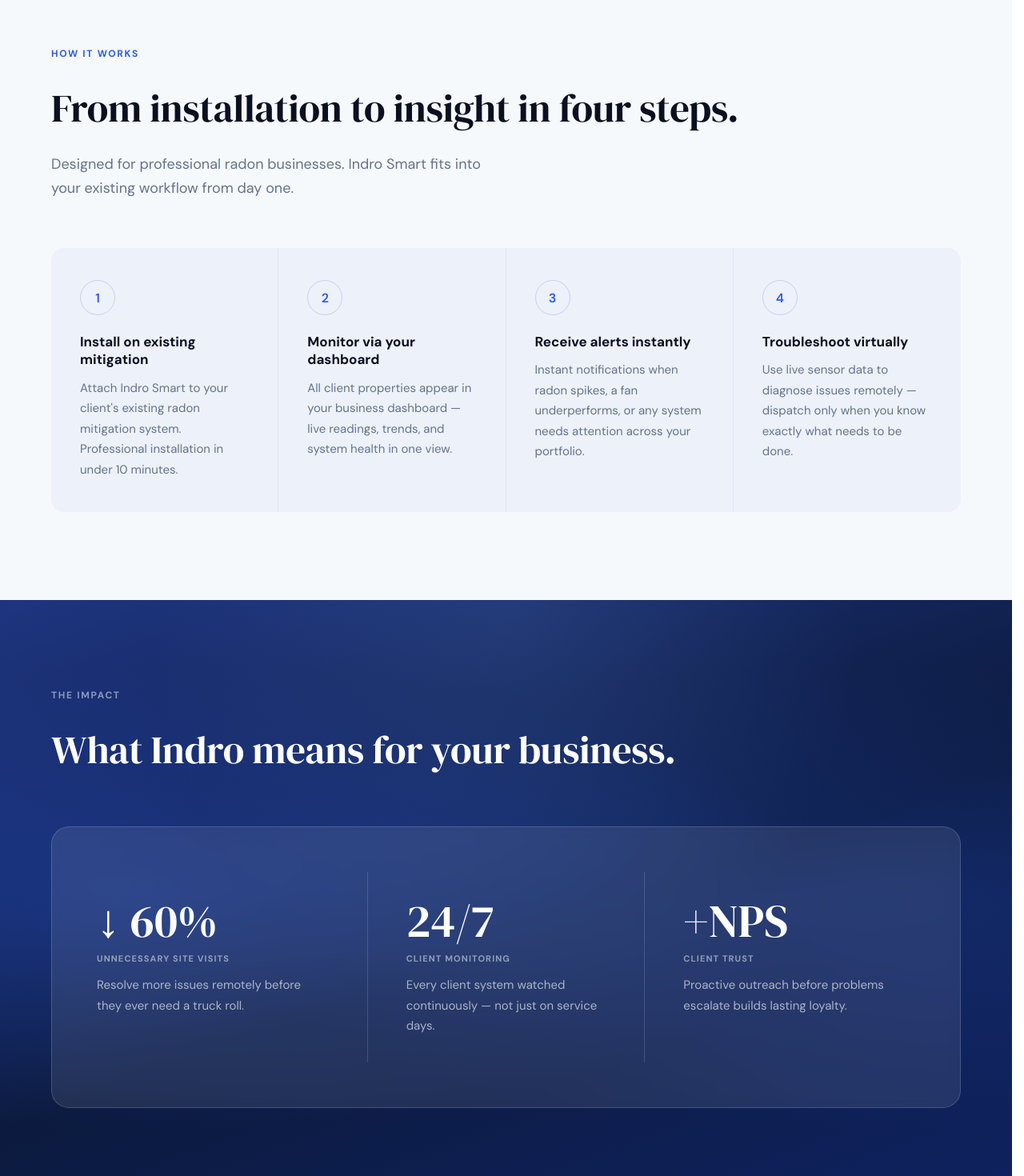
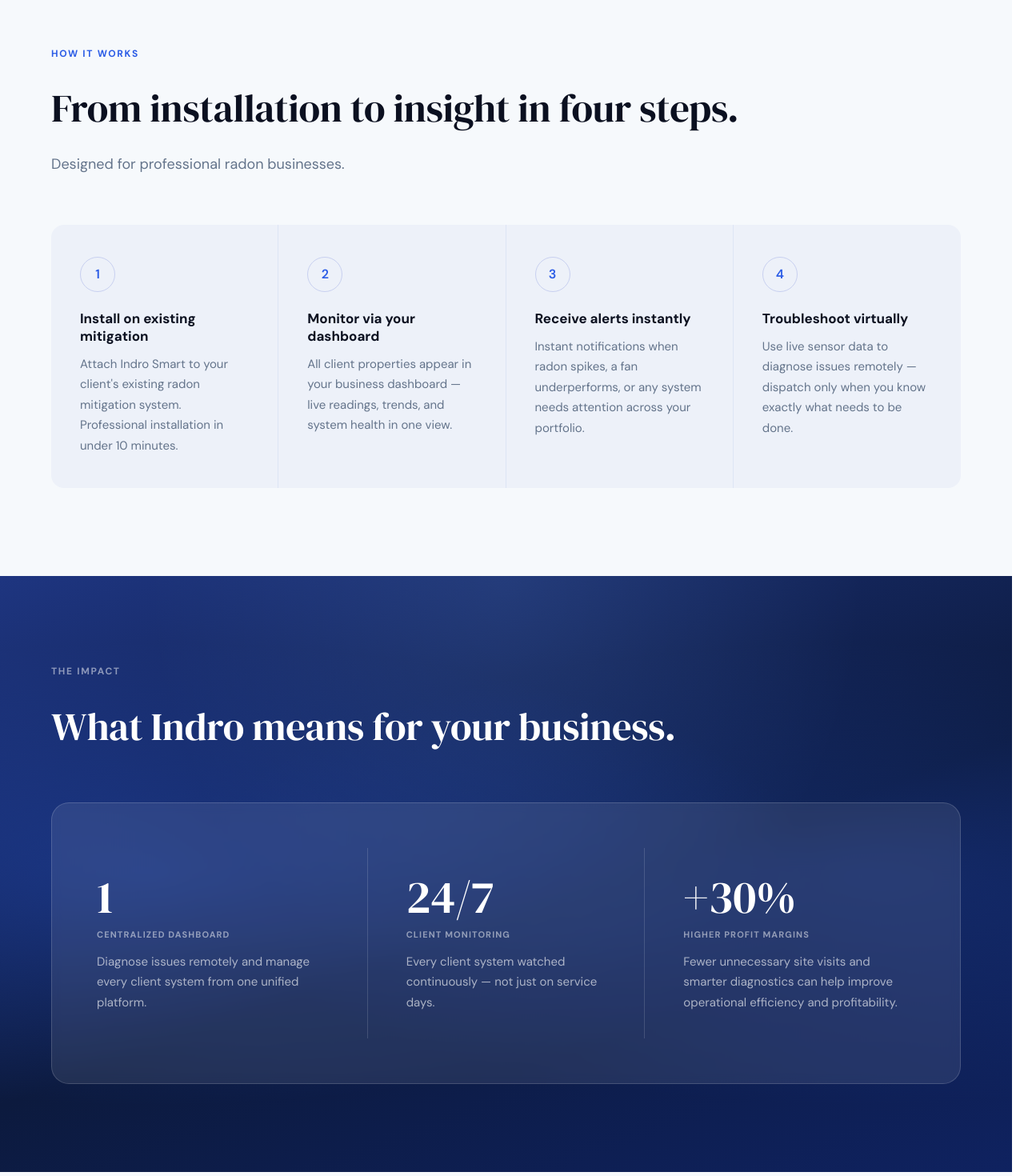
Before and after one commit to indro-labs/website, a React (Vite) app in the folder business-website/: page /businesses in a window 1280 px wide. Shown: the part 1334-2804 px from the top of the page at 80% size. Built offline with nearby package versions, Linux system fonts and the light colour scheme.

Commit message:
fixed content for radon businesses to be more consistent with our venture

```diff
--- a/business-website/src/pages/Solutions/RadonBusinessPage.jsx
+++ b/business-website/src/pages/Solutions/RadonBusinessPage.jsx
@@ -59,7 +59,7 @@
 /* ── Why Monitoring Carousel — looping, no numbers ── */
 const WHY_CARDS = [
   {
-    title: 'Know before your client does',
+    title: 'Know before your client',
     desc: 'Real-time alerts when radon levels rise at any client property — before they call you, or before they start looking for someone else.',
   },
   {
@@ -68,11 +68,11 @@
   },
   {
     title: 'Virtual diagnostics',
-    desc: 'Troubleshoot client systems remotely using live sensor data — reducing unnecessary truck rolls and saving hours each week.',
+    desc: 'Troubleshoot client systems remotely, reducing unnecessary truck rolls and saving valuable technician time.',
   },
   {
     title: 'Full system visibility',
-    desc: 'Every client, every property, every reading — in one dashboard. Nothing falls through the cracks.',
+    desc: 'Track every client, property, and radon reading from one centralized dashboard designed for growing mitigation businesses.',
   },
 ]
 
@@ -240,7 +240,7 @@
           <p className="biz-eyebrow blue">HOW IT WORKS</p>
           <h2 className="biz-steps-headline">From installation to insight in four steps.</h2>
           <p className="biz-steps-sub">
-            Designed for professional radon businesses. Indro Smart fits into your existing workflow from day one.
+            Designed for professional radon businesses.
           </p>
           <div className="biz-steps-grid">
             {STEPS.map(({ n, title, desc }) => (
@@ -261,10 +261,12 @@
           <p className="biz-eyebrow light">THE IMPACT</p>
           <h2 className="biz-impact-headline">What Indro means for your business.</h2>
           <div className="biz-impact-card" ref={impactRef}>
-            <div className="impact-stat">
-              <div className="impact-number">↓ 60%</div>
-              <div className="impact-label">UNNECESSARY SITE VISITS</div>
-              <div className="impact-desc">Resolve more issues remotely before they ever need a truck roll.</div>
+                  <div className="impact-stat">
+              <div className="impact-number">1</div>
+              <div className="impact-label">CENTRALIZED DASHBOARD</div>
+              <div className="impact-desc">
+                Diagnose issues remotely and manage every client system from one unified platform.
+              </div>
             </div>
             <div className="impact-divider" />
             <div className="impact-stat">
@@ -273,10 +275,13 @@
               <div className="impact-desc">Every client system watched continuously — not just on service days.</div>
             </div>
             <div className="impact-divider" />
+
             <div className="impact-stat">
-              <div className="impact-number">+NPS</div>
-              <div className="impact-label">CLIENT TRUST</div>
-              <div className="impact-desc">Proactive outreach before problems escalate builds lasting loyalty.</div>
+              <div className="impact-number">+30%</div>
+              <div className="impact-label">HIGHER PROFIT MARGINS</div>
+              <div className="impact-desc">
+                Fewer unnecessary site visits and smarter diagnostics can help improve operational efficiency and profitability.
+              </div>
             </div>
           </div>
         </div>
```
